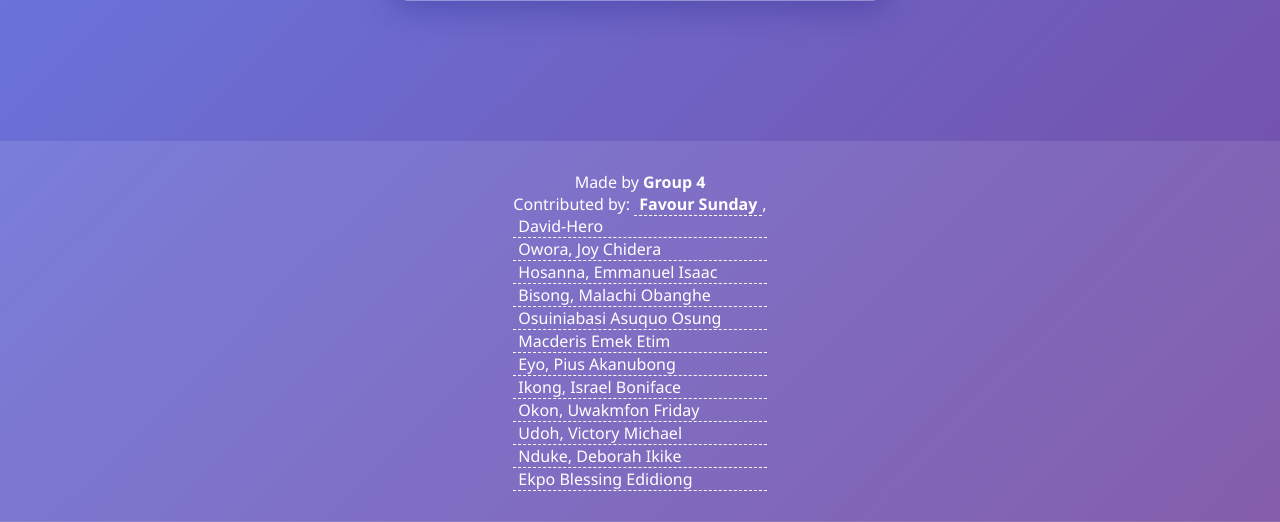
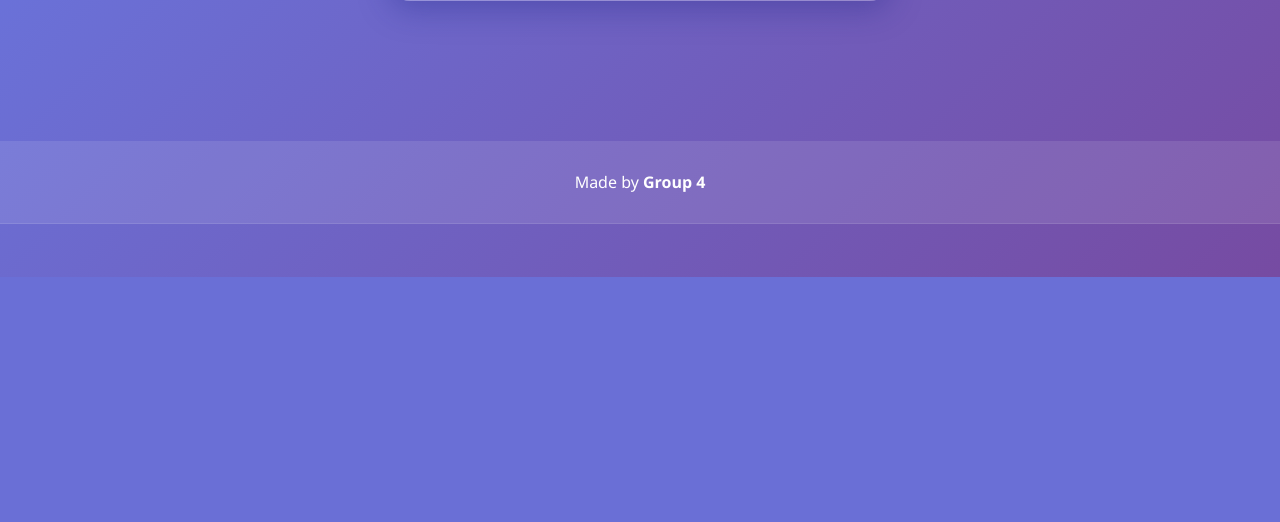
Before and after one commit to Faculty-of-Computing/WeatherApp, a Flask app: page / in a window 1280 px wide. Shown: the part 523-1045 px from the top of the page. After the commit the page ends 800 px from the top, so only its background shows below. Run offline with Flask 3, Linux system fonts and the light colour scheme.

Commit message:
removed names

```diff
--- a/templates/index.html
+++ b/templates/index.html
@@ -361,7 +361,7 @@
     </div>
     <div class="footer">
         <p>Made by <strong>Group 4</strong></p>
-        <div>Contributed by:
+        <!-- <div>Contributed by:
             <span contenteditable="true" style="border-bottom: 1px dashed #fff; padding: 0 5px; font-weight: bold;">Favour Sunday</span>,
             <p style="display: flex; flex-direction: column;">
                 <span contenteditable="true" style="border-bottom: 1px dashed #fff; padding: 0 5px;">David-Hero</span>
@@ -379,7 +379,7 @@
 		</p>
 		</p>
             </p>
-        </div>
+        </div> -->
     </div>
 
     <script>
```
